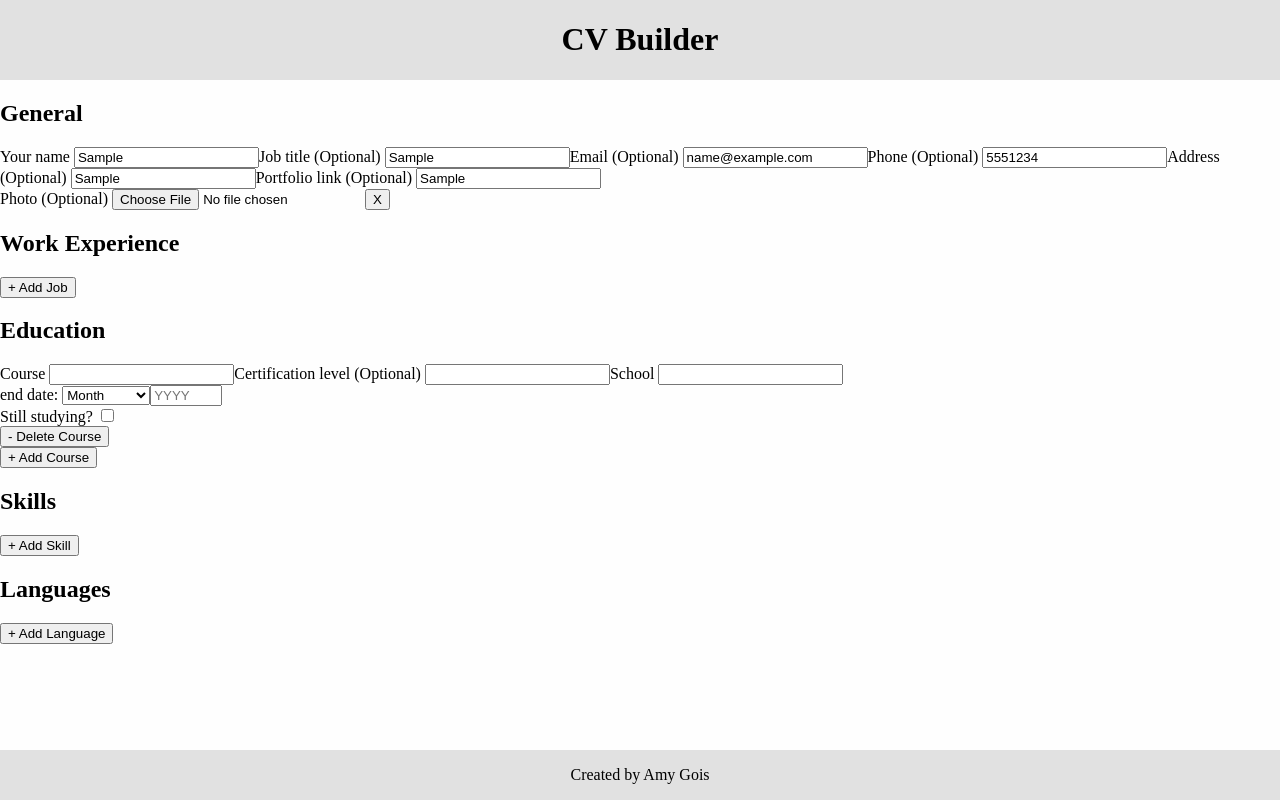
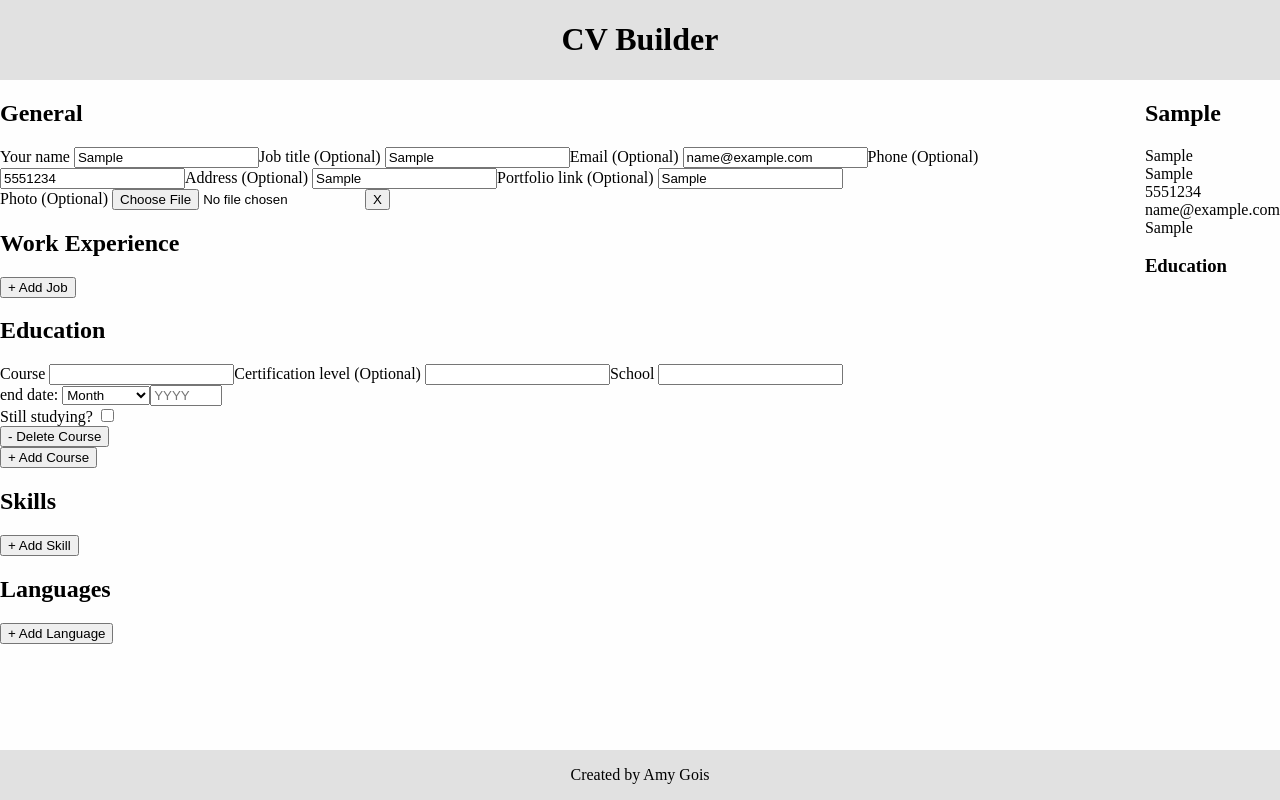
Before and after one commit to AmyGois/cv-builder, a React (Vite) app: page / in a window 1280 px wide. Both pictures are taken after typing "Sample", "Sample", "name@example.com", "5551234", "Sample", "Sample" into the empty fields and a click on the button "+ Add Course". Built offline with nearby package versions, Linux system fonts and the light colour scheme.

Commit message:
feat: build CV section with output from forms

```diff
--- a/src/App.jsx
+++ b/src/App.jsx
@@ -691,7 +691,13 @@ function App() {
         </div>
       </section>
       <section>
-        <CvResult />
+        <CvResult
+          generalProps={generalProps}
+          workProps={workProps}
+          educationProps={educationProps}
+          skillsProps={skillsProps}
+          languageProps={languageProps}
+        />
       </section>
     </>
   );
--- a/src/components/CvResult.jsx
+++ b/src/components/CvResult.jsx
@@ -1,5 +1,204 @@
-function CvResult() {
-  return <></>;
+function CvResult({
+  generalProps,
+  workProps,
+  educationProps,
+  skillsProps,
+  languageProps,
+}) {
+  return (
+    <>
+      <div className="cv-header">
+        {generalProps.photo !== null && (
+          <div>
+            <img src={generalProps.photo} alt="Profile picture" />
+          </div>
+        )}
+
+        <div>
+          <h2>{generalProps.name === "" ? "Your Name" : generalProps.name}</h2>
+          {generalProps.jobTitle !== "" && (
+            <div>
+              <span>{generalProps.jobTitle}</span>
+            </div>
+          )}
+          {generalProps.address !== "" && (
+            <div>
+              <span>{generalProps.address}</span>
+            </div>
+          )}
+        </div>
+
+        {(generalProps.phone !== "" ||
+          generalProps.email !== "" ||
+          generalProps.portfolio !== "") && (
+          <div>
+            {generalProps.phone !== "" && (
+              <div>
+                <span>{generalProps.phone}</span>
+              </div>
+            )}
+            {generalProps.email !== "" && (
+              <div>
+                <span>{generalProps.email}</span>
+              </div>
+            )}
+            {generalProps.portfolio !== "" && (
+              <div>
+                <span>{generalProps.portfolio}</span>
+              </div>
+            )}
+          </div>
+        )}
+      </div>
+
+      <div className="cv-main">
+        {workProps.jobTitles.length > 0 && (
+          <div className="cv-work-experience">
+            <h3>Work Experience</h3>
+            {workProps.jobTitles.map((job) => {
+              const selfEmployed = workProps.selfEmployed.find(
+                (item) => item.id === job.id
+              ).selfEmployed;
+              const company = workProps.companies.find(
+                (item) => item.id === job.id
+              ).company;
+              const startDate = workProps.startDates.find(
+                (item) => item.id === job.id
+              );
+              const endDate = workProps.endDates.find(
+                (item) => item.id === job.id
+              );
+              const responsibilities = workProps.responsibilities.find(
+                (item) => item.id === job.id
+              ).responsibilities;
+
+              return (
+                <div key={job.id}>
+                  <h4>{job.jobTitle}</h4>
+                  <div>
+                    <span>
+                      {company}
+                      {company !== "" && selfEmployed === true && " - "}
+                      {selfEmployed === true && "Self-employed"}
+                    </span>
+                  </div>
+                  <div>
+                    <span>
+                      {startDate.month}
+                      {startDate.month !== "" && "/"}
+                      {startDate.year + " - "}
+                      {endDate.presentDay === true && "Present"}
+                      {endDate.presentDay === false && endDate.month}
+                      {endDate.presentDay === false &&
+                        endDate.month !== "" &&
+                        "/"}
+                      {endDate.presentDay === false && endDate.year}
+                    </span>
+                  </div>
+                  <ul>
+                    {responsibilities.map((responsibility) => (
+                      <li key={responsibility.id}>
+                        {responsibility.responsibility}
+                      </li>
+                    ))}
+                  </ul>
+                </div>
+              );
+            })}
+          </div>
+        )}
+
+        {educationProps.courses.length > 0 && (
+          <div className="cv-education">
+            <h3>Education</h3>
+            {educationProps.courses.map((course) => {
+              const level = educationProps.levels.find(
+                (item) => item.id === course.id
+              ).level;
+              const endDate = educationProps.endDates.find(
+                (item) => item.id === course.id
+              );
+              const school = educationProps.schools.find(
+                (item) => item.id === course.id
+              ).school;
+
+              return (
+                <div key={course.id}>
+                  <div>
+                    <h4>{course.course}</h4>
+                    <span>{level}</span>
+                  </div>
+                  <div>
+                    {endDate.stillStudying === true && (
+                      <span>Currently studying</span>
+                    )}
+                    {endDate.stillStudying === false && (
+                      <span>
+                        {endDate.month}
+                        {endDate.month !== "" && "/"}
+                        {endDate.year}
+                      </span>
+                    )}
+                  </div>
+                  <div>
+                    <span>{school}</span>
+                  </div>
+                </div>
+              );
+            })}
+          </div>
+        )}
+
+        {skillsProps.skills.length > 0 && (
+          <div className="cv-skills">
+            <h3>Skills</h3>
+            {skillsProps.skills.map((skill) => {
+              const level = skillsProps.levels.find(
+                (item) => item.id === skill.id
+              ).level;
+
+              return (
+                <div key={skill.id}>
+                  <h4>{skill.skillName}</h4>
+                  <span>{level}</span>
+                </div>
+              );
+            })}
+          </div>
+        )}
+
+        {languageProps.languages.length > 0 && (
+          <div className="cv-languages">
+            <h3>Languages</h3>
+            {languageProps.languages.map((language) => {
+              const level = languageProps.levels.find(
+                (item) => item.id === language.id
+              ).level;
+              const certification = languageProps.certifications.find(
+                (item) => item.id === language.id
+              ).certification;
+
+              return (
+                <div key={language.id}>
+                  <h4>{language.language}</h4>
+                  <div>
+                    <span>{level}</span>
+                  </div>
+                  {certification !== "" && (
+                    <span>{"Certificate: " + certification}</span>
+                  )}
+                </div>
+              );
+            })}
+          </div>
+        )}
+      </div>
+    </>
+  );
 }
 
 export default CvResult;
+
+/* TO DO:
+  - Button to print cv - maybe use window.print() + css sheet with media='print'
+*/
```
